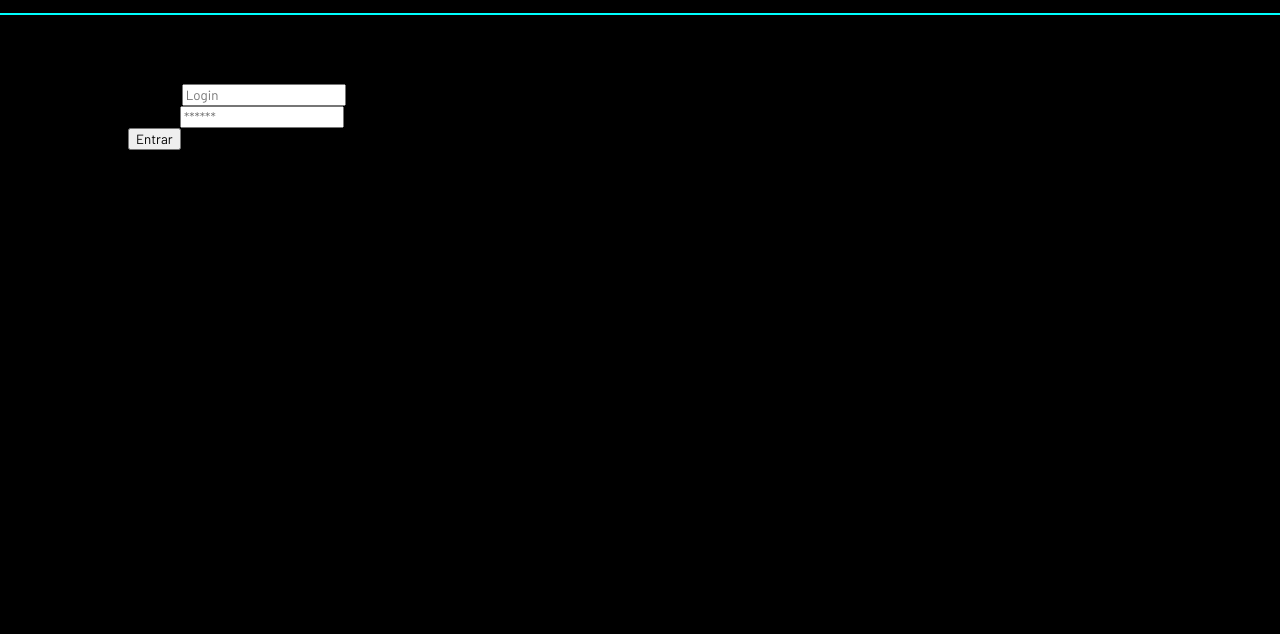
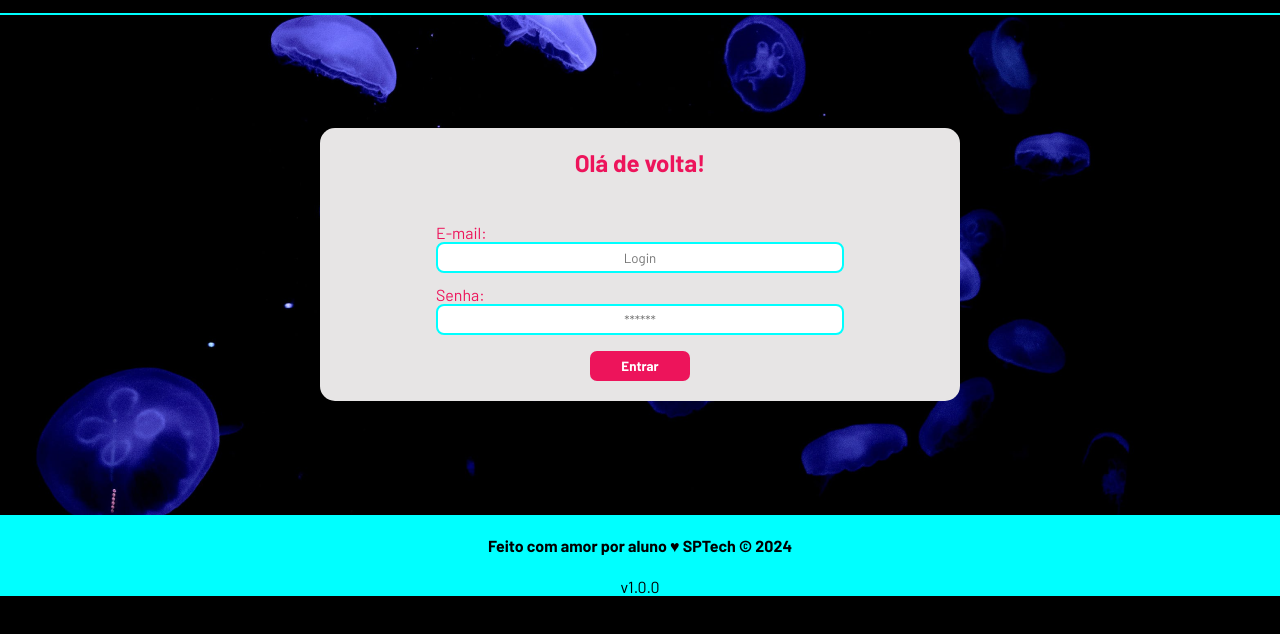
Before and after one commit to Gabriel1Ribeiro/meuPrimeiroReposito, a plain HTML site: page aquatech-somente-html/public/login.html in a window 1280 px wide. Shown: the part 68-702 px from the top of the page. Drawn offline with Linux system fonts and the light colour scheme.

Commit message:
Atividade: estilizar o site aquatech

```diff
--- a/aquatech-somente-html/public/styles/style.css
+++ b/aquatech-somente-html/public/styles/style.css
@@ -97,3 +97,89 @@ body {
 .box h4 {
     color: red;
 }
+
+/* Footer */
+.footer {
+    background: aqua;
+    text-align: center;
+    width: 100%;
+}
+
+.footer .container {
+    display: flex;
+    justify-content: center;
+    align-items: center;
+    flex-direction: column;
+
+}
+
+/* Tela de login */
+.login {
+    background-image: url("../assets/imgs/bg-jelly-fish-para-home.png");
+    height: 500px;
+    display: flex;
+    align-items: center;
+    justify-content: center;
+}
+
+.login .container {
+    width: 50%;
+    height: 50%;
+    display: flex;
+    justify-content: center;
+    align-items: center;
+    border-radius: 15px;
+}
+
+.card {
+    width: 100%;
+    background-color: #e7e5e5;
+    border-radius: 15px;
+    display: flex;
+    justify-content: center;
+    align-items: center;
+    flex-direction: column;
+}
+
+.card .formulario {
+    width: 80px;
+    height: 80%;
+    display: flex;
+    flex-direction: column;
+    justify-content: space-evenly;
+    align-items: center;
+    padding: 10px;
+    margin: 10px;
+}
+
+h2 {
+    color: #ed145b;
+}
+
+input {
+    width: 400px;
+    height: 25px;
+    border: 2px solid aqua;
+    border-radius: 8px;
+    text-align: center;
+
+}
+
+.card span {
+    color: #ed145b;
+}
+
+.formulario .campo {
+    margin: 6px;
+}
+
+.formulario .botao {
+    background-color: #ed145b;
+    border: 0;
+    color: white;
+    width: 100px;
+    height: 30px;
+    border-radius: 7px;
+    font-weight: bold;
+    margin-top: 10px;
+}
```
